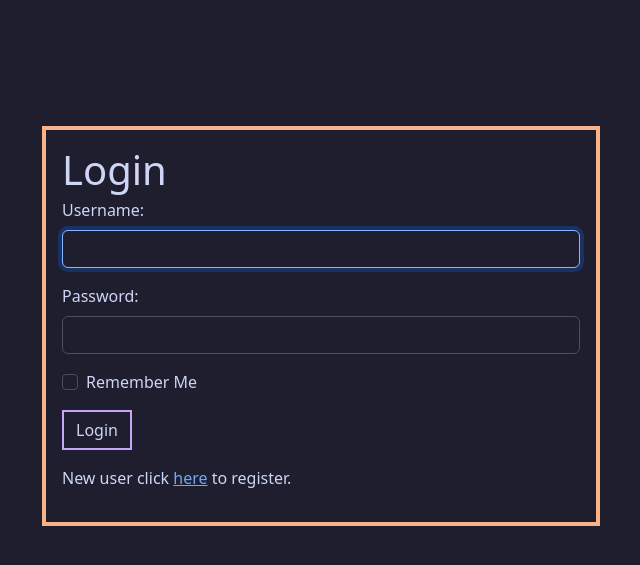
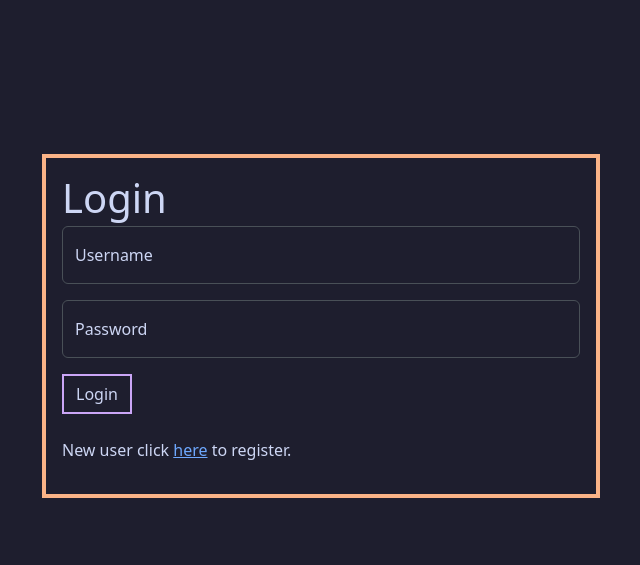
Before and after one commit to UntitledHam/sidequest, a Flask app: page /login in a window 1280 px wide. Shown: the part 74-639 px from the top of the page, without its empty margins (319-959 px from the left). Run offline with Flask 3, Linux system fonts and the light colour scheme; some libraries are stand-ins or nearby versions; some web fonts are replaced.

Commit message:
Redid login, now to do register

```diff
--- a/app/forms.py
+++ b/app/forms.py
@@ -7,10 +7,10 @@ from app.models import User
 
 
 class Login(FlaskForm):
-    username = StringField("Username: ", validators=[DataRequired()])
-    password = PasswordField("Password: ", validators=[DataRequired()])
+    username = StringField("Username: ", validators=[DataRequired()], render_kw={"class": "form-control", "placeholder": "Username", "type": "text"})
+    password = PasswordField("Password: ", validators=[DataRequired()], render_kw={"class": "form-control", "placeholder": "Password", "type": "password"})
     remember_me = BooleanField('Remember Me')
-    submit = SubmitField("Login")
+    submit = SubmitField("Login", render_kw={"class": "btn btn-primary"})
 
 
 class Register(FlaskForm):
--- a/app/templates/login.html
+++ b/app/templates/login.html
@@ -8,8 +8,27 @@
         <h1 class="mb-1">Login</h1>
       </div>
       <div class="row">
-        {{ wtf.quick_form(form) }}
+        <form method="POST">
+          {{ form.hidden_tag() }}
+          <div class="form-floating mb-3">
+            {{ form.username }}
+            <label for="username">Username</label>
+            {% for error in form.username.errors %}
+              <div class="text-danger mt-1">{{ error }}</div>
+            {% endfor %}
+          </div>
+          <div class="form-floating mb-3">
+            {{ form.password }}
+            <label for="username">Password</label>
+            {% for error in form.password.errors %}
+              <div class="text-danger mt-1">{{ error }}</div>
+            {% endfor %}
+          </div>
+          {{form.submit}}
+        </form>
+
       </div>
+      <br>
       <p>New user click <a href={{url_for("register")}}>here</a> to register.</p>
     </div>
   </div>
```
